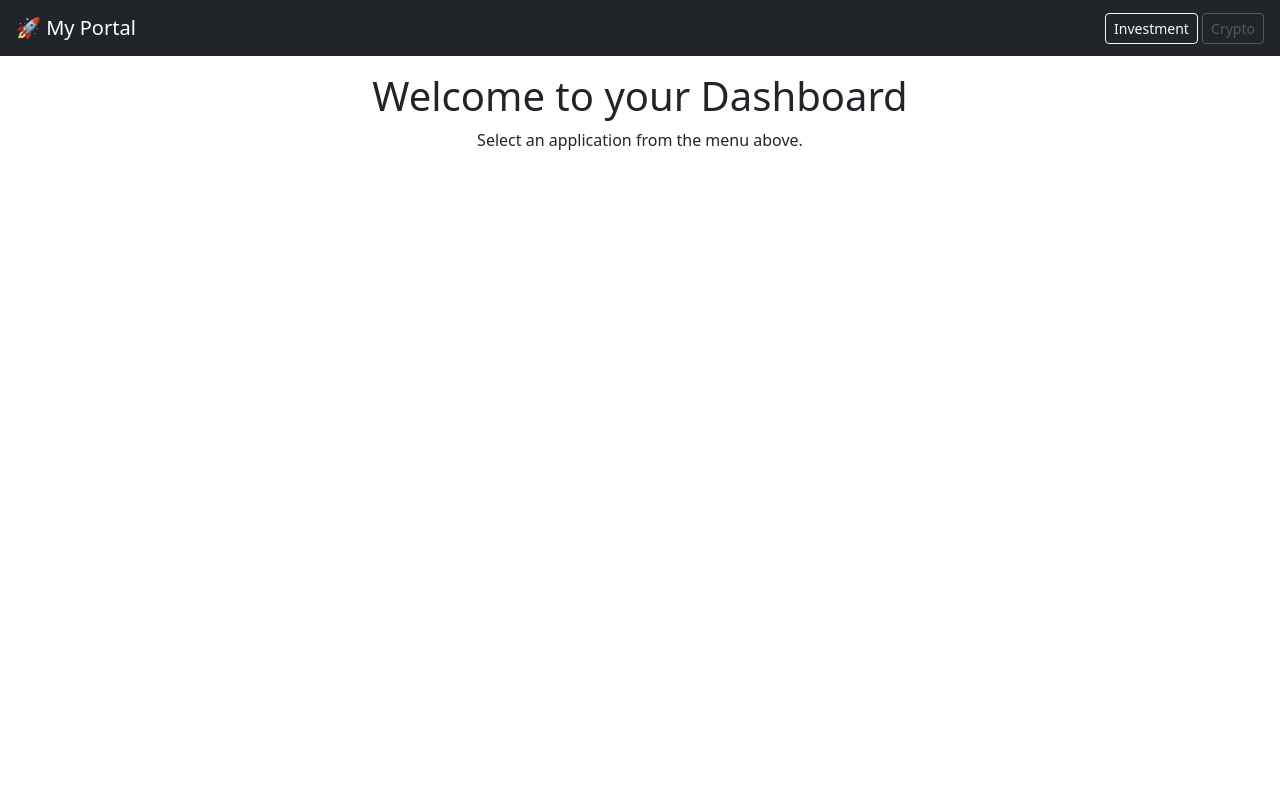
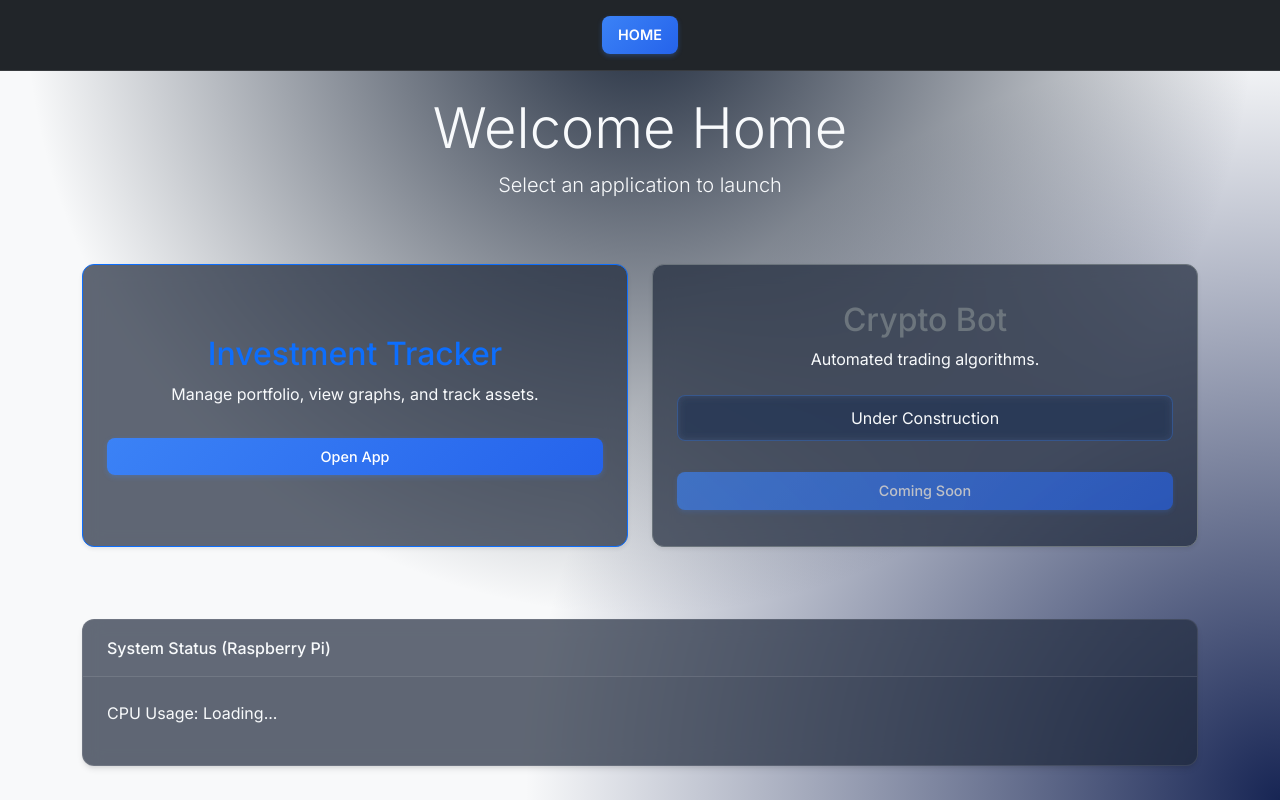
Before and after one commit to Simo067m/personal-projects-monorepo, a Flask app: page / in a window 1280 px wide. Run offline with Flask 3, Linux system fonts and the light colour scheme.

Commit message:
Cleaned up style and main menu layout

```diff
--- a/run.py
+++ b/run.py
@@ -12,7 +12,7 @@ CURRENT_DIR = os.path.dirname(os.path.abspath(__file__))
 sys.path.append(CURRENT_DIR)
 
 # Create Portal App
-app = Flask(__name__, template_folder="templates")
+app = Flask(__name__, template_folder="templates", static_folder="static")
 app.secret_key = config.FLASK_SECRET
 
 # Import blueprints
@@ -26,10 +26,32 @@ app.register_blueprint(investment_api, url_prefix="/investments/api")
 # Define portal homepage
 @app.route("/")
 def portal_home():
-    return render_template("portal_home.html")
+    # This data could eventually come from a database
+    my_apps = [
+        {
+            "name": "Investment Tracker",
+            "description": "Manage portfolio, view graphs, and track assets.",
+            "endpoint": "investment.index",
+            "status": "active",
+            "style": "primary"
+        },
+        {
+            "name": "Crypto Bot",
+            "description": "Automated trading algorithms.",
+            "endpoint": "#", # No link yet
+            "status": "disabled",
+            "style": "secondary"
+        }
+    ]
+
+    # We pass 'apps=my_apps' to the template so HTML can see it
+    return render_template("portal_home.html", apps=my_apps)
 
 if __name__ == "__main__":
     # Check database configuration
     investment_db.initialize_database()
 
     app.run(debug=True, port=5000)
+
+    # When launching on pi
+    # app.run(host='0.0.0.0', port=5000)
--- /dev/null
+++ b/static/css/global_style.css
@@ -0,0 +1,209 @@
+@import url('https://fonts.googleapis.com/css2?family=Inter:wght@300;400;500;600&display=swap');
+
+:root {
+    /* --- 1. THE DEEP BACKGROUND --- */
+    --bg-body: #0f172a;       /* Slate 900 */
+    --bg-card: rgba(30, 41, 59, 0.7); /* Slate 800 with transparency */
+    --bg-hover: rgba(51, 65, 85, 0.5);
+
+    /* --- 2. ACCENTS --- */
+    --accent-primary: #3b82f6; /* Blue 500 */
+    --accent-glow: rgba(59, 130, 246, 0.5);
+    --accent-secondary: #8b5cf6; /* Violet 500 */
+
+    /* --- 3. TEXT --- */
+    --text-main: #f8fafc;     /* Slate 50 */
+    --text-muted: #94a3b8;    /* Slate 400 */
+
+    /* --- 4. BORDERS --- */
+    --border-glass: 1px solid rgba(255, 255, 255, 0.1);
+}
+
+body {
+    background-color: var(--bg-body);
+    color: var(--text-main);
+    font-family: 'Inter', sans-serif;
+    margin: 0;
+    padding: 0;
+
+    /* Subtle Ambient Gradient */
+    background-image:
+        radial-gradient(circle at top center, #1e293b, transparent 60%),
+        radial-gradient(circle at bottom right, #172554, transparent 50%);
+    min-height: 100vh;
+}
+
+/* --- NAVBAR - Floating Glass --- */
+.navbar {
+    background: rgba(15, 23, 42, 0.8);
+    backdrop-filter: blur(12px);
+    -webkit-backdrop-filter: blur(12px);
+    border-bottom: var(--border-glass);
+    position: sticky;
+    top: 0;
+    z-index: 100;
+    padding: 16px 0;
+    margin-bottom: 20px;
+    display: flex;
+    justify-content: center;
+}
+
+.navbar-brand {
+    color: var(--text-main) !important;
+    font-weight: 600;
+    font-size: 1.1rem;
+    text-decoration: none;
+    display: flex;
+    align-items: center;
+    gap: 8px;
+}
+
+/* --- CONTENT CONTAINER --- */
+.container-fluid {
+    max-width: 1000px;
+    margin: 40px auto;
+    padding: 20px;
+}
+
+/* --- CARDS (Sleek Glass Panels) --- */
+.card, .jumbotron {
+    background: var(--bg-card);
+    backdrop-filter: blur(10px);
+    border: var(--border-glass);
+    border-radius: 12px;
+    box-shadow: 0 4px 6px -1px rgba(0, 0, 0, 0.1), 0 2px 4px -1px rgba(0, 0, 0, 0.06);
+    margin-bottom: 24px;
+    overflow: hidden;
+    color: var(--text-main);
+    transition: transform 0.2s ease, box-shadow 0.2s ease;
+}
+
+.card:hover {
+    box-shadow: 0 10px 15px -3px rgba(0, 0, 0, 0.2);
+    border-color: rgba(255, 255, 255, 0.2);
+}
+
+.card-header {
+    padding: 16px 24px;
+    border-bottom: var(--border-glass);
+    font-weight: 500;
+    color: var(--text-main);
+    display: flex;
+    justify-content: space-between;
+    align-items: center;
+    background: rgba(255, 255, 255, 0.02);
+}
+
+.card-body {
+    padding: 24px;
+}
+
+/* --- BUTTONS --- */
+.btn {
+    background: linear-gradient(135deg, var(--accent-primary), #2563eb);
+    color: white;
+    border: none;
+    border-radius: 8px;
+    padding: 8px 16px;
+    font-size: 0.9rem;
+    font-weight: 500;
+    cursor: pointer;
+    text-decoration: none;
+    transition: all 0.2s;
+    box-shadow: 0 2px 5px rgba(59, 130, 246, 0.3);
+}
+
+.btn:hover {
+    filter: brightness(1.1);
+    transform: translateY(-1px);
+    color: white;
+}
+
+.btn-outline-primary, .btn-outline-secondary {
+    background: transparent;
+    border: 1px solid rgba(255,255,255,0.2);
+    color: var(--text-muted);
+    box-shadow: none;
+}
+
+.btn-outline-primary:hover, .btn-outline-secondary:hover {
+    border-color: var(--text-main);
+    color: var(--text-main);
+    background: rgba(255,255,255,0.05);
+}
+
+/* --- INPUTS --- */
+.form-control, .form-select {
+    width: 100%;
+    padding: 10px 12px;
+    background-color: rgba(0, 0, 0, 0.2) !important;
+    border: 1px solid rgba(255, 255, 255, 0.1);
+    border-radius: 8px;
+    color: var(--text-main) !important;
+    font-family: 'Inter', sans-serif;
+    outline: none;
+    transition: border-color 0.2s;
+}
+
+.form-control:focus, .form-select:focus {
+    border-color: var(--accent-primary);
+    box-shadow: 0 0 0 3px rgba(59, 130, 246, 0.2);
+}
+
+/* --- TABLES --- */
+.table {
+    width: 100%;
+    border-collapse: separate;
+    border-spacing: 0;
+    color: var(--text-main);
+}
+
+.table th {
+    text-align: left;
+    color: var(--text-muted);
+    font-weight: 500;
+    font-size: 0.85rem;
+    text-transform: uppercase;
+    letter-spacing: 0.05em;
+    padding: 12px 16px;
+    border-bottom: var(--border-glass);
+}
+
+.table td {
+    padding: 16px;
+    border-bottom: 1px solid rgba(255, 255, 255, 0.05);
+    color: var(--text-main);
+    vertical-align: middle;
+}
+
+.table tr:hover td {
+    background-color: var(--bg-hover);
+}
+
+/* --- ALERTS --- */
+.alert {
+    background: rgba(59, 130, 246, 0.1);
+    border: 1px solid rgba(59, 130, 246, 0.3);
+    color: var(--text-main);
+    backdrop-filter: blur(5px);
+    padding: 10px;
+    margin-bottom: 15px;
+    border-radius: 8px;
+}
+.alert-error, .alert-danger {
+    background: rgba(239, 68, 68, 0.1);
+    border-color: rgba(239, 68, 68, 0.3);
+}
+.alert-success {
+    background: rgba(34, 197, 94, 0.1);
+    border-color: rgba(34, 197, 94, 0.3);
+}
+
+/* Main menu "Home" button */
+.pop-hover {
+    transition: transform 0.2s ease; /* Smoothly animate changes over 0.2 seconds */
+}
+.pop-hover:hover {
+    transform: scale(1.1); /* Grow to 110% of original size */
+    box-shadow: 0 0 10px rgba(255, 255, 255, 0.5); /* Add a glowing effect */
+}
--- a/templates/base.html
+++ b/templates/base.html
@@ -2,33 +2,31 @@
 <html lang="en">
 <head>
     <meta charset="UTF-8">
+    <meta name="viewport" content="width=device-width, initial-scale=1.0">
+
     <title>{% block title %}Portal{% endblock %}</title>
+
     <link rel="stylesheet" href="https://cdn.jsdelivr.net/npm/bootstrap@5.3.0/dist/css/bootstrap.min.css">
+
+    <link rel="stylesheet" href="{{ url_for('static', filename='css/global_style.css') }}">
 
     {% block app_styles %}{% endblock %}
 </head>
-<body>
+<body class="bg-light">
 
-    <nav class="navbar navbar-dark bg-dark px-3 mb-3">
-        <a class="navbar-brand" href="{{ url_for('portal_home') }}">🚀 My Portal</a>
-        <div>
-            <a class="btn btn-outline-light btn-sm" href="{{ url_for('investment.index') }}">Investment</a>
-            <a class="btn btn-outline-secondary btn-sm disabled">Crypto</a>
-        </div>
+    <nav class="navbar navbar-expand navbar-dark bg-dark mb-4 p-3">
+        <a class="btn btn-light fw-bold pop-hover" href="{{ url_for('portal_home') }}">
+            HOME
+        </a>
     </nav>
 
-    <div class="container-fluid">
-        {% with messages = get_flashed_messages(with_categories=true) %}
-            {% if messages %}
-                {% for category, message in messages %}
-                    <div class="alert alert-{{ category }}">{{ message }}</div>
-                {% endfor %}
-            {% endif %}
-        {% endwith %}
+    <div class="container">
 
-        {% block content %}{% endblock %}
+        {% block content %}
+        {% endblock %}
+
     </div>
 
-    {% block app_scripts %}{% endblock %}
+    <script src="https://cdn.jsdelivr.net/npm/bootstrap@5.3.0/dist/js/bootstrap.bundle.min.js"></script>
 </body>
 </html>
--- a/templates/portal_home.html
+++ b/templates/portal_home.html
@@ -1,8 +1,52 @@
 {% extends "base.html" %}
 
+{% block title %}Dashboard - Home{% endblock %}
+
 {% block content %}
-<div class="jumbotron text-center">
-    <h1>Welcome to your Dashboard</h1>
-    <p>Select an application from the menu above.</p>
+<div class="row text-center">
+
+    <div class="col-12 mb-5">
+        <h1 class="display-4">Welcome Home</h1>
+        <p class="lead">Select an application to launch</p>
+    </div>
+
+    {% for app in apps %}
+    <div class="col-md-6 mb-4">
+
+        <div class="card shadow-sm h-100 border-{{ app.style }}">
+            <div class="card-body d-flex flex-column justify-content-center">
+
+                <h2 class="card-title text-{{ app.style }}">{{ app.name }}</h2>
+                <p class="card-text">{{ app.description }}</p>
+
+                {% if app.status == 'active' %}
+                    <a href="{{ url_for(app.endpoint) }}" class="btn btn-{{ app.style }} btn-lg mt-3 pop-hover">
+                        Open App
+                    </a>
+
+                {% else %}
+                    <div class="alert alert-warning mt-2">
+                        Under Construction
+                    </div>
+                    <button class="btn btn-{{ app.style }} btn-lg mt-3" disabled>Coming Soon</button>
+                {% endif %}
+
+            </div>
+        </div>
+    </div>
+    {% endfor %}
+    </div>
+
+<div class="row mt-5">
+    <div class="col-12">
+        <div class="card">
+            <div class="card-header">
+                System Status (Raspberry Pi)
+            </div>
+            <div class="card-body">
+                <p>CPU Usage: <span id="cpu-usage">Loading...</span></p>
+            </div>
+        </div>
+    </div>
 </div>
 {% endblock %}
```
Also changed, not shown: investment_tracker/app/static/css/style.css (+38 -25 lines), 2 other files.
